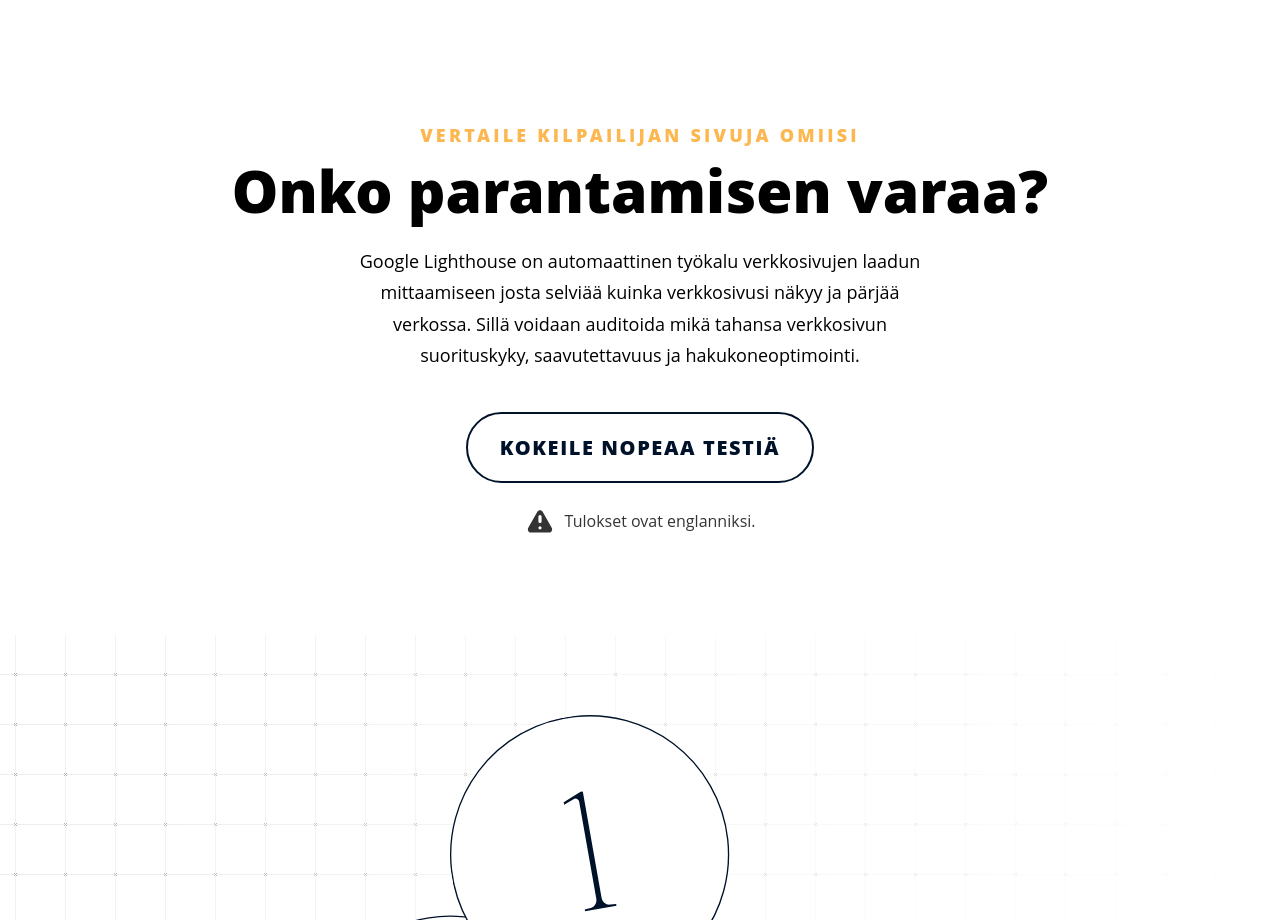
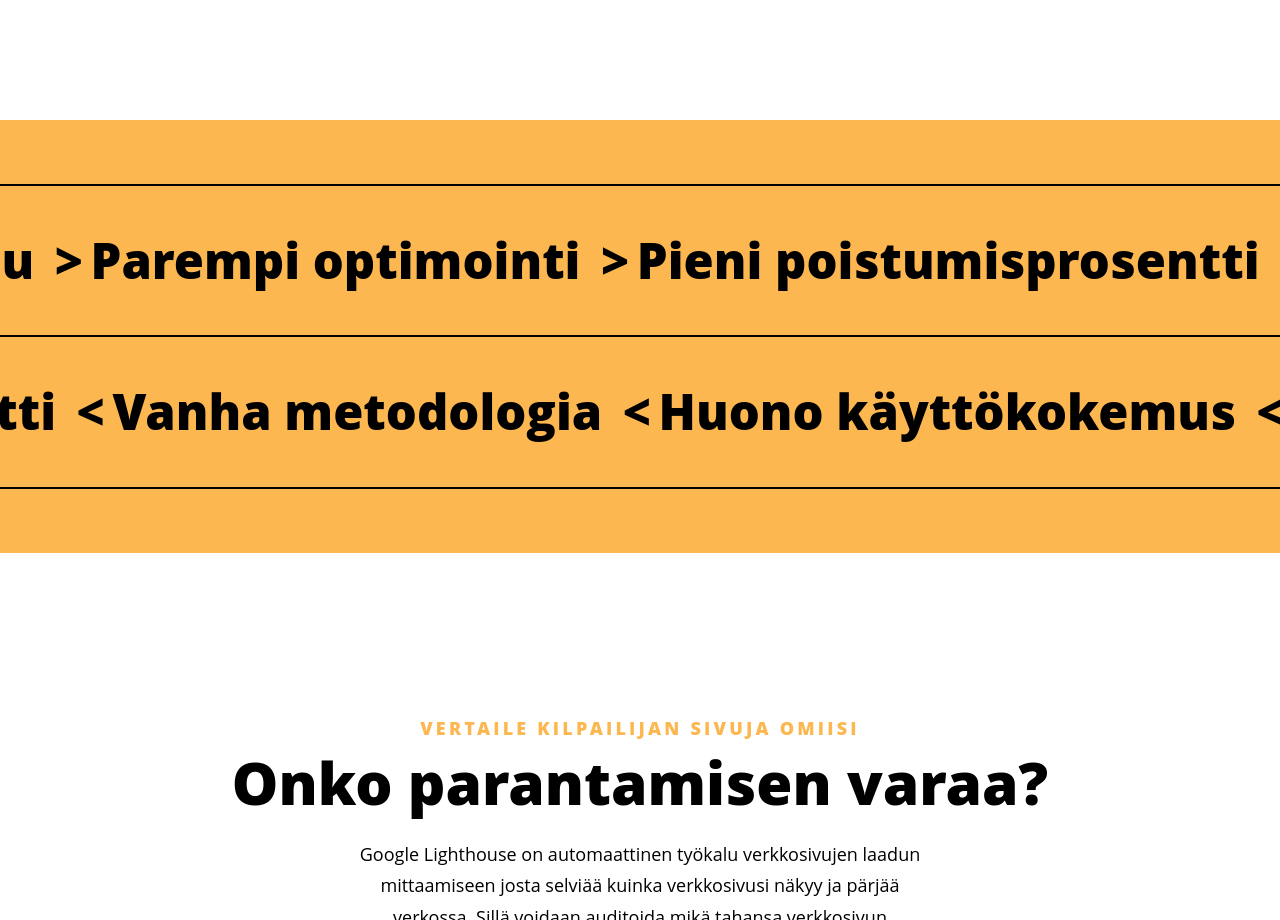
Before and after one commit to digiaalto/etusivu, a Next.js app: page / in a window 1280 px wide. Shown: the part 2500-3420 px from the top of the page. Built offline with nearby package versions, Linux system fonts and the light colour scheme; a small style sheet from the web is missing.

Commit message:
designed fancy parallax section

```diff
--- /dev/null
+++ b/components/LP_RaceInfographic.js
@@ -0,0 +1,73 @@
+import styles from "../styles/LP_RaceInfographic.module.sass"
+import { useState, useEffect, useRef } from "react"
+import { useInView } from "react-intersection-observer"
+
+const LP_RaceInfoGraphic = () => {
+  const { ref, inView, entry } = useInView()
+  const [initialY, setInitialY] = useState(0)
+  const [y, setY] = useState(0)
+
+  function handleScroll() {
+    setY(window.scrollY)
+  }
+
+  useEffect(() => {
+    if (inView) {
+      if (initialY === 0) setInitialY(window.scrollY)
+      window.addEventListener("scroll", handleScroll)
+    } else {
+      setInitialY(0)
+    }
+    return () => window.removeEventListener("scroll", handleScroll)
+  })
+
+  return (
+    <section className={styles.section} ref={ref}>
+      <div className={styles.content}>
+        <Track
+          inView={inView}
+          lines={[
+            "Uusi ratkaisu",
+            "Parempi optimointi",
+            "Pieni poistumisprosentti",
+          ]}
+          xInPercentage={-50 + (y / initialY - 1) * 150}
+        />
+        <Track
+          inView={inView}
+          lines={[
+            "Vanha metodologia",
+            "Huono käyttökokemus",
+            "Iso poistusmiprosentti",
+          ]}
+          xInPercentage={(y / initialY - 1) * -100}
+          separator={" < "}
+        />
+      </div>
+    </section>
+  )
+}
+
+export default LP_RaceInfoGraphic
+
+const Track = ({ inView, lines, xInPercentage, separator = " > " }) => {
+  return (
+    <div className={styles.track}>
+      <div
+        className={styles.lines}
+        style={inView ? { transform: `translateX(${xInPercentage}%)` } : null}
+      >
+        {[...Array(6)].map((e, i) =>
+          lines.map((line, index) => {
+            return (
+              <span className={styles.line} key={`line-${i}-${index}`}>
+                {line}
+                <span className={styles.seperator}>{separator}</span>
+              </span>
+            )
+          })
+        )}
+      </div>
+    </div>
+  )
+}
--- a/package.json
+++ b/package.json
@@ -29,6 +29,7 @@
     "react-device-detect": "^1.13.1",
     "react-dom": "16.13.1",
     "react-icons": "^3.11.0",
+    "react-intersection-observer": "^8.29.1",
     "react-lazyload": "^3.0.0",
     "react-typography": "^0.16.19",
     "sass": "^1.26.11"
--- a/pages/index.js
+++ b/pages/index.js
@@ -2,6 +2,7 @@ import Layout from "../components/layout"
 import Hero from "../components/hero"
 import LP_Problem from "../components/LP_Problem"
 import LP_Solution from "../components/LP_Solution"
+import LP_RaceInfographic from "../components/LP_RaceInfographic"
 import LP_Audit from "../components/LP_Audit"
 import LP_Quote from "../components/LP_Quote"
 import LP_Process from "../components/LP_Process"
@@ -17,6 +18,7 @@ const IndexPage = () => {
         <Hero />
         <LP_Problem />
         <LP_Solution />
+        <LP_RaceInfographic />
         <LP_Audit />
         {/* <LP_Quote /> */}
         <LP_Process />
--- /dev/null
+++ b/styles/LP_RaceInfographic.module.sass
@@ -0,0 +1,56 @@
+@import "_partials"
+
+@mixin noXMargin
+  margin-left: 0
+  margin-right: 0
+
+.section
+  margin: map-get($padding, mobile)
+  @include noXMargin
+
+.content
+  padding: 4rem 0
+  width: 100%
+  overflow: hidden
+  display: flex
+  flex-direction: column
+  justify-content: center
+  flex-wrap: nowrap
+  background-color: map-get($colors, highlight)
+
+.track
+  display: block
+  transform: translate()
+  white-space: nowrap
+  font-size: $h5Size
+  font-weight: 800
+  border-top: 2px solid black
+  border-bottom: 2px solid black
+  &:last-of-type
+    border-top: none
+  //animation: floatText 15s infinite linear
+
+.lines
+  display: block
+  display: flex
+  justify-content: center
+  will-change: transform
+  padding: 2rem 0
+
+.seperator
+  margin: 0 0.5rem
+
+// ANIMATION
+@keyframes floatText
+  to
+    transform: translateX(-100%)
+// MEDIA
+@media (min-width: map-get($bp, tablet))
+  .track
+    font-size: $h2Size
+@media (min-width: map-get($bp, laptop))
+  .section
+    margin: map-get($padding, laptop)
+    @include noXMargin
+  .track
+    font-size: $h1Size
```
Also changed, not shown: 1 other file (tests, documents, lock files or other folders).
